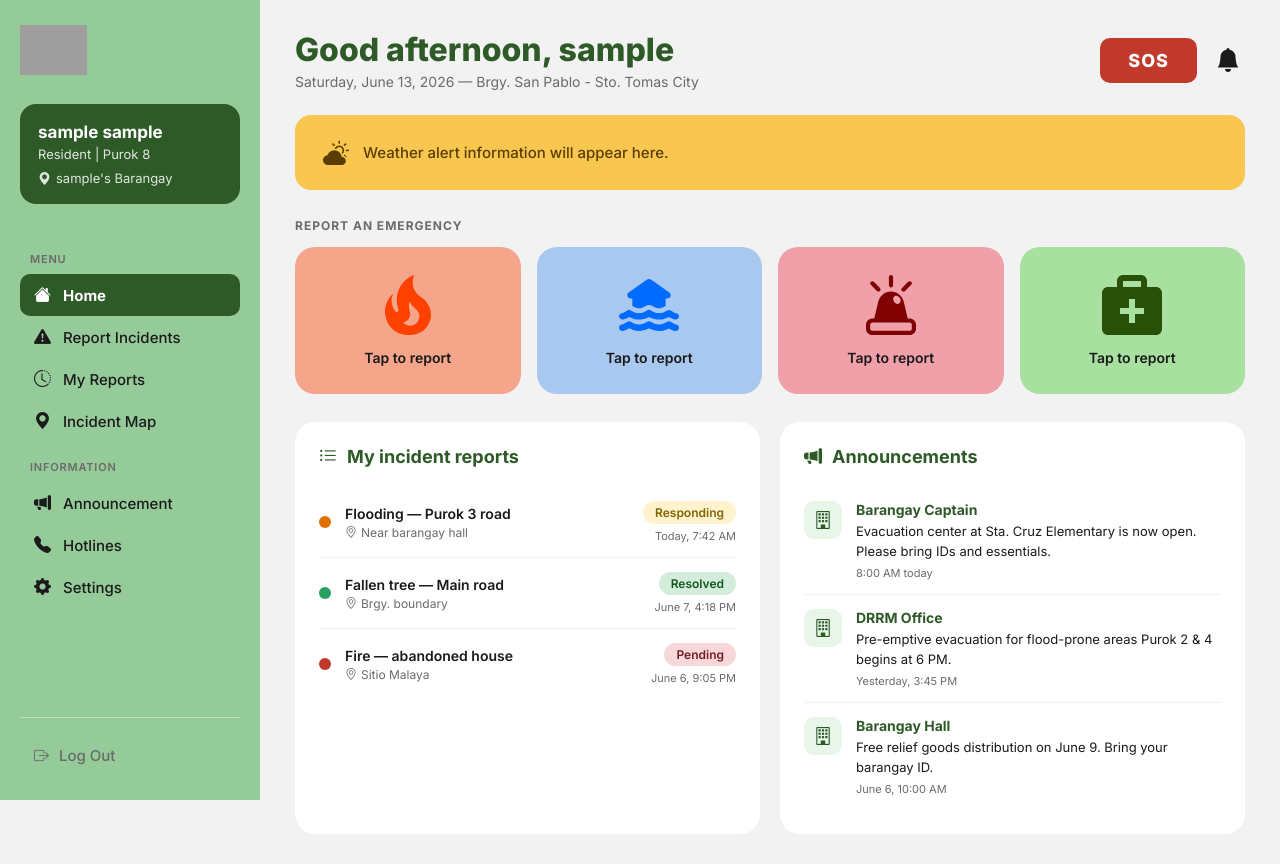
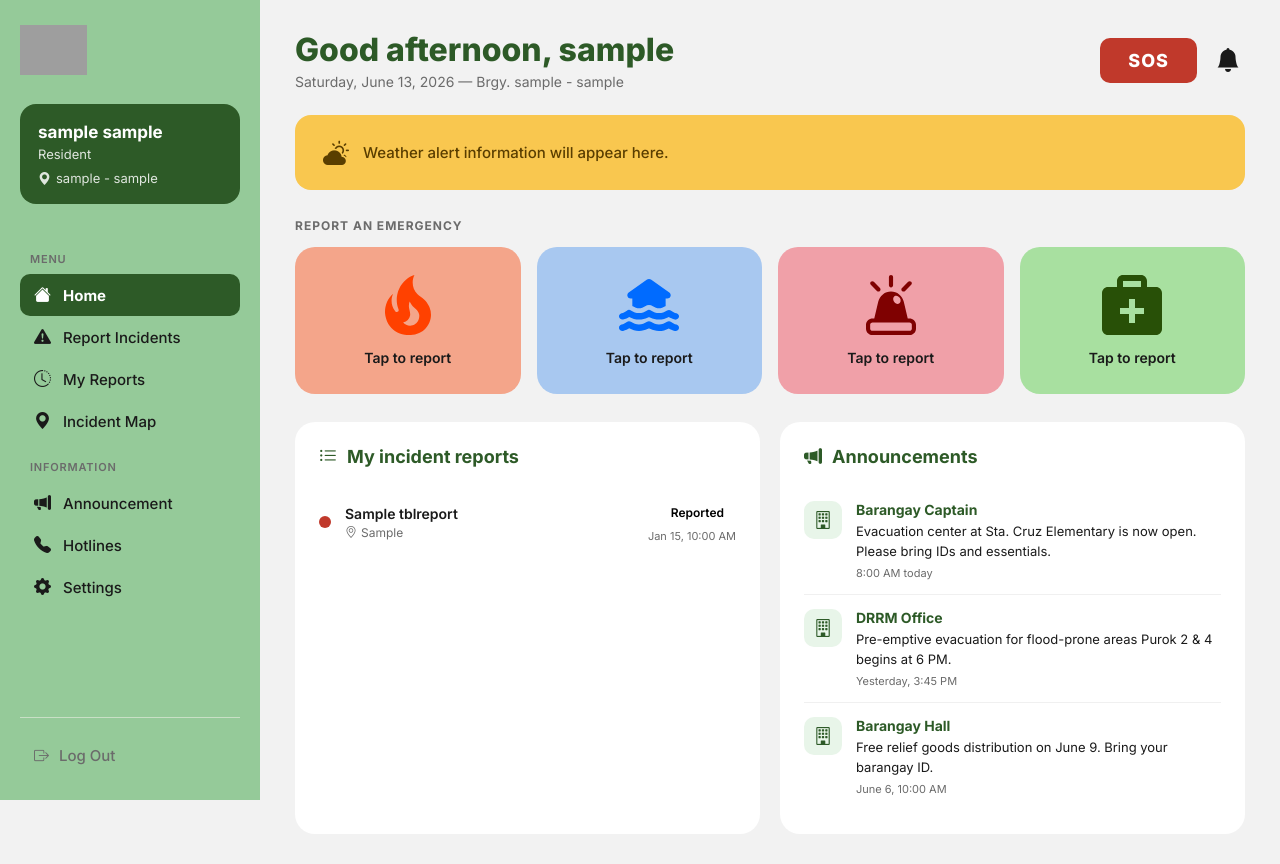
Before and after one commit to Liam-yam/survAIval, a PHP site: page / in a window 1280 px wide. Run offline with PHP 8.4, Linux system fonts and the light colour scheme; the visitor is signed in with stand-in values (Sample User, id 1); tables that the repository leaves empty or names only in its code hold one stand-in row (values such as "Sample post"); grey boxes are pictures that could not be loaded.

Commit message:
Made some modifications 6.0

```diff
--- a/Hotlines/hotlines.php
+++ b/Hotlines/hotlines.php
@@ -112,6 +112,7 @@
     <meta charset="UTF-8">
     <meta name="viewport" content="width=device-width, initial-scale=1.0">
     <title>survAIval - Emergency Hotlines</title>
+    <link rel="icon" type="image/png" href="<?php echo '../assets/logo-s.svg'; ?>">
     <link rel="preconnect" href="https://fonts.googleapis.com">
     <link rel="preconnect" href="https://fonts.gstatic.com" crossorigin>
     <link href="https://fonts.googleapis.com/css2?family=Inter:wght@400;500;600;700;800&display=swap" rel="stylesheet">
--- a/Incident_Map/incident_map.php
+++ b/Incident_Map/incident_map.php
@@ -83,6 +83,7 @@
     <meta charset="UTF-8">
     <meta name="viewport" content="width=device-width, initial-scale=1.0">
     <title>survAIval - Incident Map</title>
+    <link rel="icon" type="image/png" href="<?php echo '../assets/logo-s.svg'; ?>">
     <link rel="preconnect" href="https://fonts.googleapis.com">
     <link rel="preconnect" href="https://fonts.gstatic.com" crossorigin>
     <link href="https://fonts.googleapis.com/css2?family=Inter:wght@400;500;600;700;800&display=swap" rel="stylesheet">
--- a/My_Reports/my_reports.php
+++ b/My_Reports/my_reports.php
@@ -64,6 +64,7 @@
     <meta charset="UTF-8">
     <meta name="viewport" content="width=device-width, initial-scale=1.0">
     <title>survAIval - My Reports</title>
+    <link rel="icon" type="image/png" href="<?php echo '../assets/logo-s.svg'; ?>">
     <link rel="preconnect" href="https://fonts.googleapis.com">
     <link rel="preconnect" href="https://fonts.gstatic.com" crossorigin>
     <link href="https://fonts.googleapis.com/css2?family=Inter:wght@400;500;600;700;800&display=swap" rel="stylesheet">
--- a/Registration/registration.php
+++ b/Registration/registration.php
@@ -21,6 +21,7 @@
     <meta charset="UTF-8">
     <meta name="viewport" content="width=device-width, initial-scale=1.0">
     <title>survAIval - Authentication</title>
+    <link rel="icon" type="image/png" href="<?php echo '../assets/logo-s.svg'; ?>">
     <link rel="preconnect" href="https://fonts.googleapis.com">
     <link rel="preconnect" href="https://fonts.gstatic.com" crossorigin>
     <link href="https://fonts.googleapis.com/css2?family=Inter:wght@400;500;600;700&display=swap" rel="stylesheet">
--- a/Settings/Password/change_password.php
+++ b/Settings/Password/change_password.php
@@ -19,6 +19,7 @@
     <meta charset="UTF-8">
     <meta name="viewport" content="width=device-width, initial-scale=1.0">
     <title>survAIval - Change Password</title>
+    <link rel="icon" type="image/png" href="<?php echo '../../assets/logo-s.svg'; ?>">
     <link rel="preconnect" href="https://fonts.googleapis.com">
     <link rel="preconnect" href="https://fonts.gstatic.com" crossorigin>
     <link href="https://fonts.googleapis.com/css2?family=Inter:wght@400;500;600;700;800&display=swap" rel="stylesheet">
--- a/Settings/Profile/profile.php
+++ b/Settings/Profile/profile.php
@@ -80,6 +80,7 @@
     <meta charset="UTF-8">
     <meta name="viewport" content="width=device-width, initial-scale=1.0">
     <title>survAIval - Profile</title>
+    <link rel="icon" type="image/png" href="<?php echo '../../assets/logo-s.svg'; ?>">
     <link rel="preconnect" href="https://fonts.googleapis.com">
     <link rel="preconnect" href="https://fonts.gstatic.com" crossorigin>
     <link href="https://fonts.googleapis.com/css2?family=Inter:wght@400;500;600;700;800&display=swap" rel="stylesheet">
--- a/Settings/settings.php
+++ b/Settings/settings.php
@@ -29,6 +29,7 @@
     <meta charset="UTF-8">
     <meta name="viewport" content="width=device-width, initial-scale=1.0">
     <title>survAIval - Settings</title>
+    <link rel="icon" type="image/png" href="<?php echo '../assets/logo-s.svg'; ?>">
     <link rel="preconnect" href="https://fonts.googleapis.com">
     <link rel="preconnect" href="https://fonts.gstatic.com" crossorigin>
     <link href="https://fonts.googleapis.com/css2?family=Inter:wght@400;500;600;700;800&display=swap" rel="stylesheet">
@@ -190,7 +191,7 @@
         <div class="settings-card">
             <p class="card-label">SECURITY</p>
 
-            <a href="../Settings/Profile/Password/change_password.php" class="settings-row">
+            <a href="../Settings/Password/change_password.php" class="settings-row">
                 <div class="row-left">
                     <div class="row-icon"><i class="bi bi-lock-fill"></i></div>
                     <div class="row-info">
--- a/index.php
+++ b/index.php
@@ -1,16 +1,18 @@
 <?php
 session_start();
 
-// Redirect to login if not logged in
 if (!isset($_SESSION['user_id'])) {
     header("Location: Registration/registration.php");
     exit();
 }
 
-// Get user info from session
-$user_fname = $_SESSION['user_fname'];
-$user_lname = $_SESSION['user_lname'];
-$user_email = $_SESSION['user_email'];
+require_once 'Registration/db.php';
+
+$user_id       = $_SESSION['user_id'];
+$user_fname    = $_SESSION['user_fname'];
+$user_lname    = $_SESSION['user_lname'];
+$user_barangay = $_SESSION['user_barangay'];
+$user_city     = $_SESSION['user_city'];
 
 // Greeting based on time
 $hour = (int) date('H');
@@ -24,6 +26,46 @@
 
 // Current date display
 $date_today = date('l, F j, Y');
+
+// Recent incident reports from DB
+$reports_result = mysqli_query($conn, "
+    SELECT * FROM tblreports
+    WHERE user_id = '$user_id' AND status != 'draft'
+    ORDER BY created_at DESC
+    LIMIT 5
+");
+$recent_reports = [];
+while ($row = mysqli_fetch_assoc($reports_result)) {
+    $recent_reports[] = $row;
+}
+
+// Status label + badge class
+function getStatusLabel($status) {
+    switch ($status) {
+        case 'pending':    return 'Reported';
+        case 'responding': return 'Responding';
+        case 'resolved':   return 'Resolved';
+        default:           return ucfirst($status);
+    }
+}
+
+function getStatusClass($status) {
+    switch ($status) {
+        case 'pending':    return 'badge-reported';
+        case 'responding': return 'badge-responding';
+        case 'resolved':   return 'badge-resolved';
+        default:           return '';
+    }
+}
+
+function getDotClass($status) {
+    switch ($status) {
+        case 'pending':    return 'dot-red';
+        case 'responding': return 'dot-orange';
+        case 'resolved':   return 'dot-green';
+        default:           return '';
+    }
+}
 ?>
 <!DOCTYPE html>
 <html lang="en">
@@ -32,7 +74,6 @@
     <meta charset="UTF-8">
     <meta name="viewport" content="width=device-width, initial-scale=1.0">
     <title>survAIval - Dashboard</title>
-    <link rel="icon" type="image/png" href="<?php echo 'assets/logo-s.svg'; ?>">
     <link rel="preconnect" href="https://fonts.googleapis.com">
     <link rel="preconnect" href="https://fonts.gstatic.com" crossorigin>
     <link href="https://fonts.googleapis.com/css2?family=Inter:wght@400;500;600;700;800&display=swap" rel="stylesheet">
@@ -47,22 +88,19 @@
     <!-- ================================ -->
     <aside class="sidebar">
 
-        <!-- Logo -->
         <div class="sidebar-logo">
             <img src="assets/logo.svg" alt="survAIval Logo">
         </div>
 
-        <!-- User Card -->
         <div class="user-card">
             <p class="user-name"><?php echo $user_fname . ' ' . $user_lname; ?></p>
-            <p class="user-role">Resident | Purok 8</p>
+            <p class="user-role">Resident</p>
             <p class="user-location">
                 <i class="bi bi-geo-alt-fill"></i>
-                <?php echo $user_fname; ?>'s Barangay
+                <?php echo $user_barangay . ' - ' . $user_city; ?>
             </p>
         </div>
 
-        <!-- Menu -->
         <nav class="sidebar-nav">
             <p class="nav-label">MENU</p>
             <ul>
@@ -83,7 +121,7 @@
             <p class="nav-label">INFORMATION</p>
             <ul>
                 <li>
-                    <a href="Announcements/announcements.php"><i class="bi bi-megaphone-fill"></i> Announcement</a>
+                    <a href="Announcement/announcement.php"><i class="bi bi-megaphone-fill"></i> Announcement</a>
                 </li>
                 <li>
                     <a href="Hotlines/hotlines.php"><i class="bi bi-telephone-fill"></i> Hotlines</a>
@@ -94,7 +132,6 @@
             </ul>
         </nav>
 
-        <!-- Logout -->
         <div class="sidebar-logout">
             <a href="logout.php"><i class="bi bi-box-arrow-right"></i> Log Out</a>
         </div>
@@ -110,7 +147,7 @@
         <div class="top-header">
             <div class="header-greeting">
                 <h1><?php echo $greeting . ', ' . $user_fname; ?></h1>
-                <p><?php echo $date_today; ?> — Brgy. San Pablo - Sto. Tomas City</p>
+                <p><?php echo $date_today; ?> — Brgy. <?php echo $user_barangay; ?> - <?php echo $user_city; ?></p>
             </div>
             <div class="header-actions">
                 <button class="sos-btn">SOS</button>
@@ -128,25 +165,25 @@
         <p class="section-label">REPORT AN EMERGENCY</p>
         <div class="emergency-grid">
 
-            <div class="emergency-card fire">
+            <a href="Report_Incidents/report_incidents.php?type=Fire" class="emergency-card fire">
                 <img src="assets/Fire.svg" alt="Fire">
                 <p>Tap to report</p>
-            </div>
+            </a>
 
-            <div class="emergency-card flood">
+            <a href="Report_Incidents/report_incidents.php?type=Flood" class="emergency-card flood">
                 <img src="assets/Vector.svg" alt="Flood">
                 <p>Tap to report</p>
-            </div>
+            </a>
 
-            <div class="emergency-card alert">
-                <img src="assets/Police.svg" alt="Alert">
+            <a href="Report_Incidents/report_incidents.php?type=Crime" class="emergency-card alert">
+                <img src="assets/Police.svg" alt="Crime">
                 <p>Tap to report</p>
-            </div>
+            </a>
 
-            <div class="emergency-card medical">
+            <a href="Report_Incidents/report_incidents.php?type=Medical" class="emergency-card medical">
                 <img src="assets/Medical.svg" alt="Medical">
                 <p>Tap to report</p>
-            </div>
+            </a>
 
         </div>
 
@@ -159,45 +196,37 @@
                     <i class="bi bi-list-ul"></i> My incident reports
                 </h2>
 
-                <div class="report-item">
-                    <span class="dot dot-orange"></span>
-                    <div class="report-info">
-                        <p class="report-name">Flooding — Purok 3 road</p>
-                        <p class="report-loc"><i class="bi bi-geo-alt"></i> Near barangay hall</p>
+                <?php if (empty($recent_reports)): ?>
+                    <div class="no-reports">
+                        <i class="bi bi-inbox"></i>
+                        <p>No reports submitted yet.</p>
                     </div>
-                    <div class="report-right">
-                        <span class="badge badge-responding">Responding</span>
-                        <p class="report-time">Today, 7:42 AM</p>
-                    </div>
-                </div>
-
-                <div class="report-item">
-                    <span class="dot dot-green"></span>
-                    <div class="report-info">
-                        <p class="report-name">Fallen tree — Main road</p>
-                        <p class="report-loc"><i class="bi bi-geo-alt"></i> Brgy. boundary</p>
-                    </div>
-                    <div class="report-right">
-                        <span class="badge badge-resolved">Resolved</span>
-                        <p class="report-time">June 7, 4:18 PM</p>
-                    </div>
-                </div>
-
-                <div class="report-item">
-                    <span class="dot dot-red"></span>
-                    <div class="report-info">
-                        <p class="report-name">Fire — abandoned house</p>
-                        <p class="report-loc"><i class="bi bi-geo-alt"></i> Sitio Malaya</p>
-                    </div>
-                    <div class="report-right">
-                        <span class="badge badge-pending">Pending</span>
-                        <p class="report-time">June 6, 9:05 PM</p>
-                    </div>
-                </div>
+                <?php else: ?>
+                    <?php foreach ($recent_reports as $report): ?>
+                        <div class="report-item">
+                            <span class="dot <?php echo getDotClass($report['status']); ?>"></span>
+                            <div class="report-info">
+                                <p class="report-name"><?php echo htmlspecialchars($report['incident_title']); ?></p>
+                                <p class="report-loc">
+                                    <i class="bi bi-geo-alt"></i>
+                                    <?php echo htmlspecialchars($report['location']); ?>
+                                </p>
+                            </div>
+                            <div class="report-right">
+                                <span class="badge <?php echo getStatusClass($report['status']); ?>">
+                                    <?php echo getStatusLabel($report['status']); ?>
+                                </span>
+                                <p class="report-time">
+                                    <?php echo date('M j, g:i A', strtotime($report['created_at'])); ?>
+                                </p>
+                            </div>
+                        </div>
+                    <?php endforeach; ?>
+                <?php endif; ?>
 
             </div>
 
-            <!-- Announcements -->
+            <!-- Announcements (hardcoded until admin is built) -->
             <div class="card">
                 <h2 class="card-title">
                     <i class="bi bi-megaphone-fill"></i> Announcements
--- a/style.css
+++ b/style.css
@@ -275,6 +275,11 @@
     color: var(--text-dark);
 }
 
+.emergency-card {
+    text-decoration: none;
+    color: inherit;
+}
+
 .emergency-card.fire    { background-color: #f4a58a; }
 .emergency-card.flood   { background-color: #a8c8f0; }
 .emergency-card.alert   { background-color: #f0a0a8; }
```
Also changed, not shown: Registration/auth_process.php (+12 -8 lines), Report_Incidents/report_incidents.php (+40 -13 lines), Registration/signin.php (deleted), assets/profile_pics/profile_1_1781492915.jpg (added).
